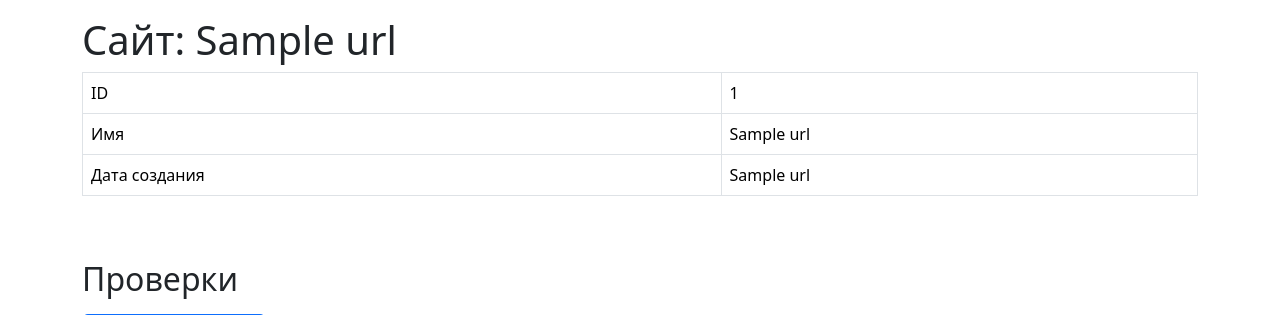
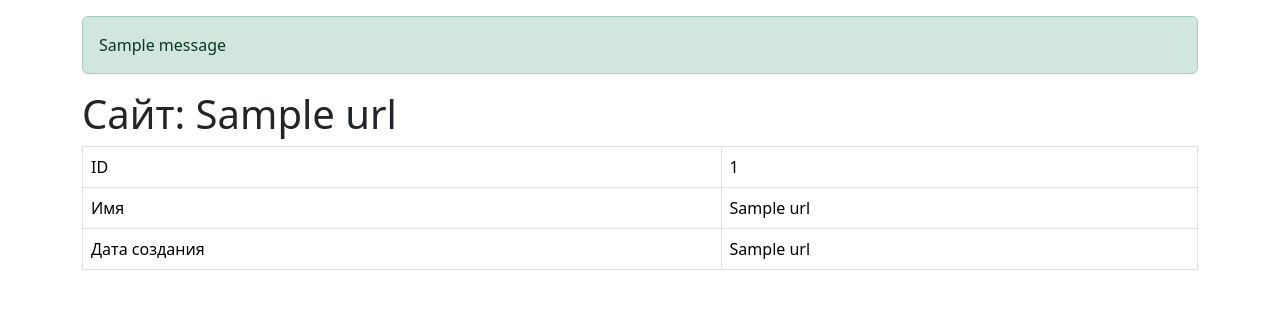
Before and after one commit to Celovechek/python-project-83, a Flask app: page /urls/1 in a window 1280 px wide. Shown: the part 56-371 px from the top of the page. Run offline with Flask 3, Linux system fonts and the light colour scheme; one stand-in notice (Sample message) is shown; a database or web service that is not in the repository returns one stand-in record (values such as "Sample title"); some libraries are stand-ins or nearby versions.

Commit message:
add flash to url_detail.html

```diff
--- a/page_analyzer/templates/url_detail.html
+++ b/page_analyzer/templates/url_detail.html
@@ -3,6 +3,15 @@
 {% block main %}
 <main class="flex-grow-1">
    <div class="container-lg mt-3">
+      {% with messages = get_flashed_messages(with_categories=true) %}
+         {% if messages %}
+            <div class="mt-3">
+               {% for category, message in messages %}
+                  <div class="alert alert-{{ category }}">{{ message }}</div>
+               {% endfor %}
+            </div>
+         {% endif %}
+      {% endwith %}
       <h1>Сайт: {{ url.name }}</h1>
       <div class="table-responsive">
          <table class="table table-bordered table-hover text-nowrap" data-test="url">
```
